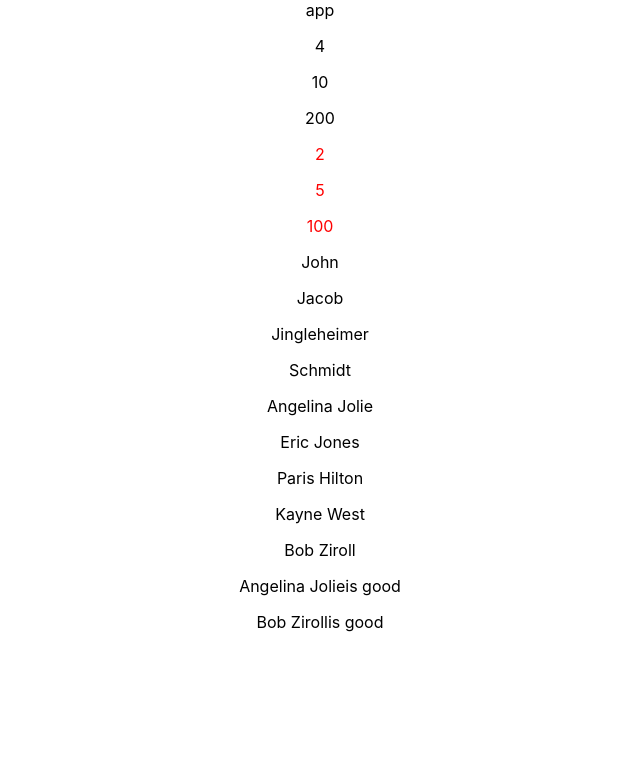
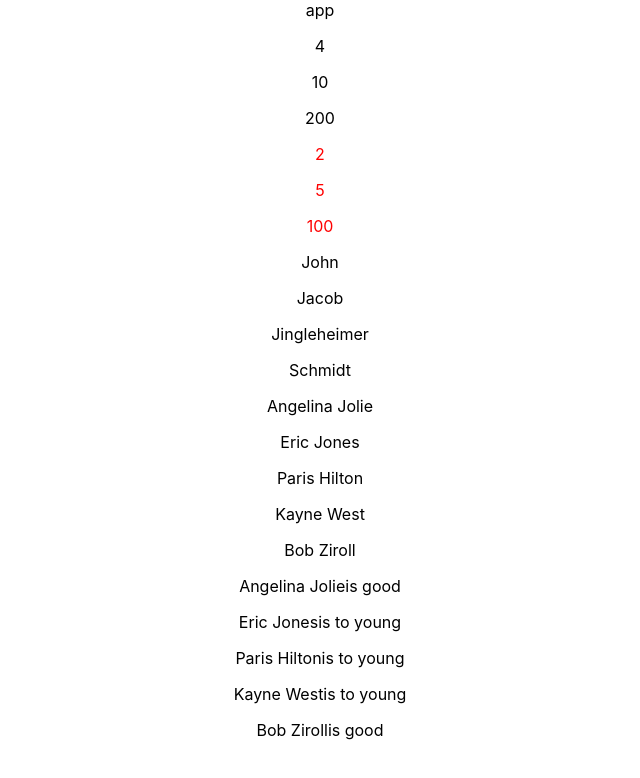
Before and after one commit to GoranAviani/array-map-exercises, a React (Create React App) app: page / in a window 1280 px wide. Shown: the top 778 px of the page, without its empty margins (320-960 px from the left). Built offline with nearby package versions, Linux system fonts and the light colour scheme.

Commit message:
exercise

```diff
--- a/src/calcs/makeStrings.js
+++ b/src/calcs/makeStrings.js
@@ -3,6 +3,8 @@
     console.log(obj)
     if(obj.age > 18){
         result.push(obj.name + "is good")
+    }  else {
+                    result.push(obj.name + "is to young")
     }
     return result
 }
```
